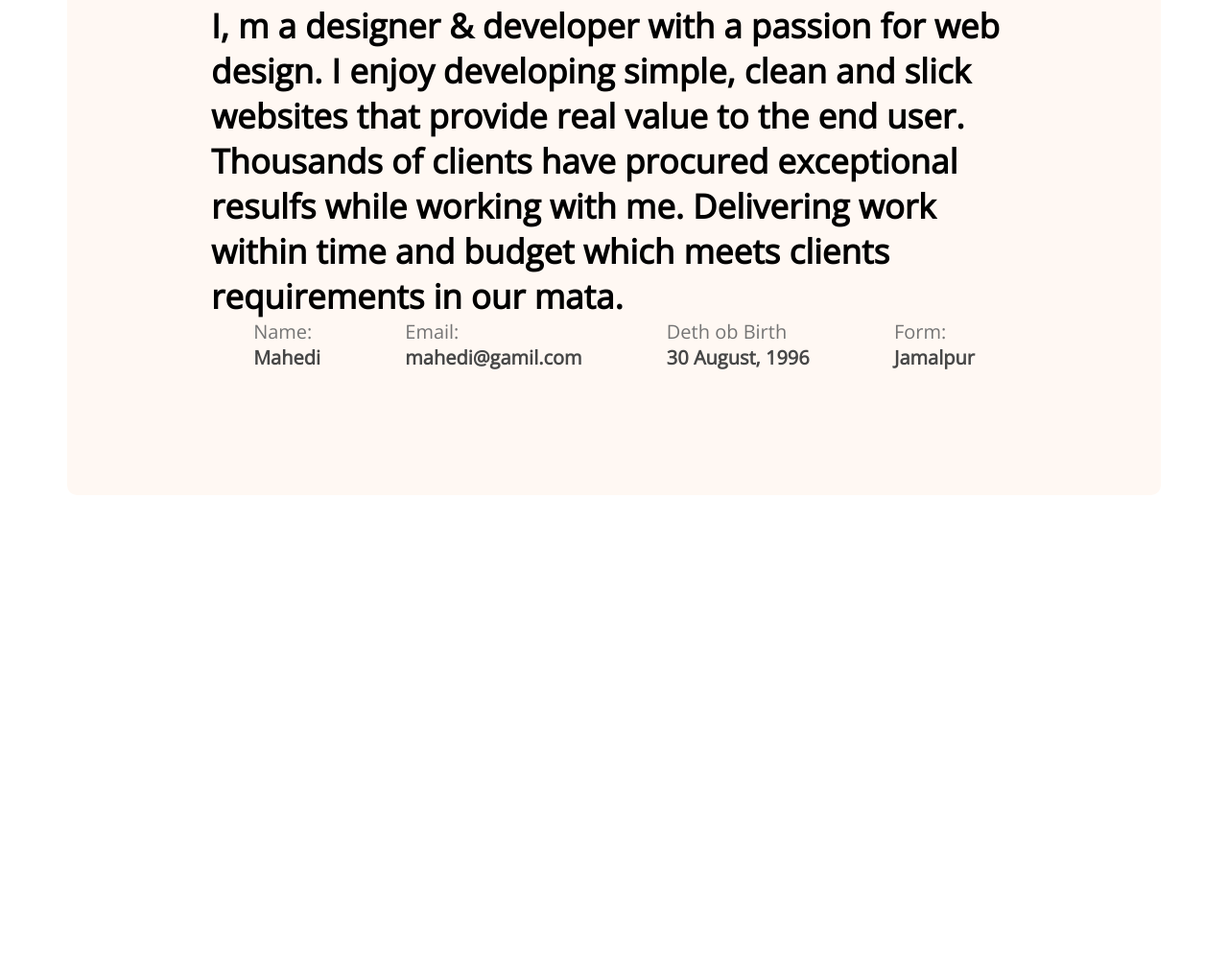
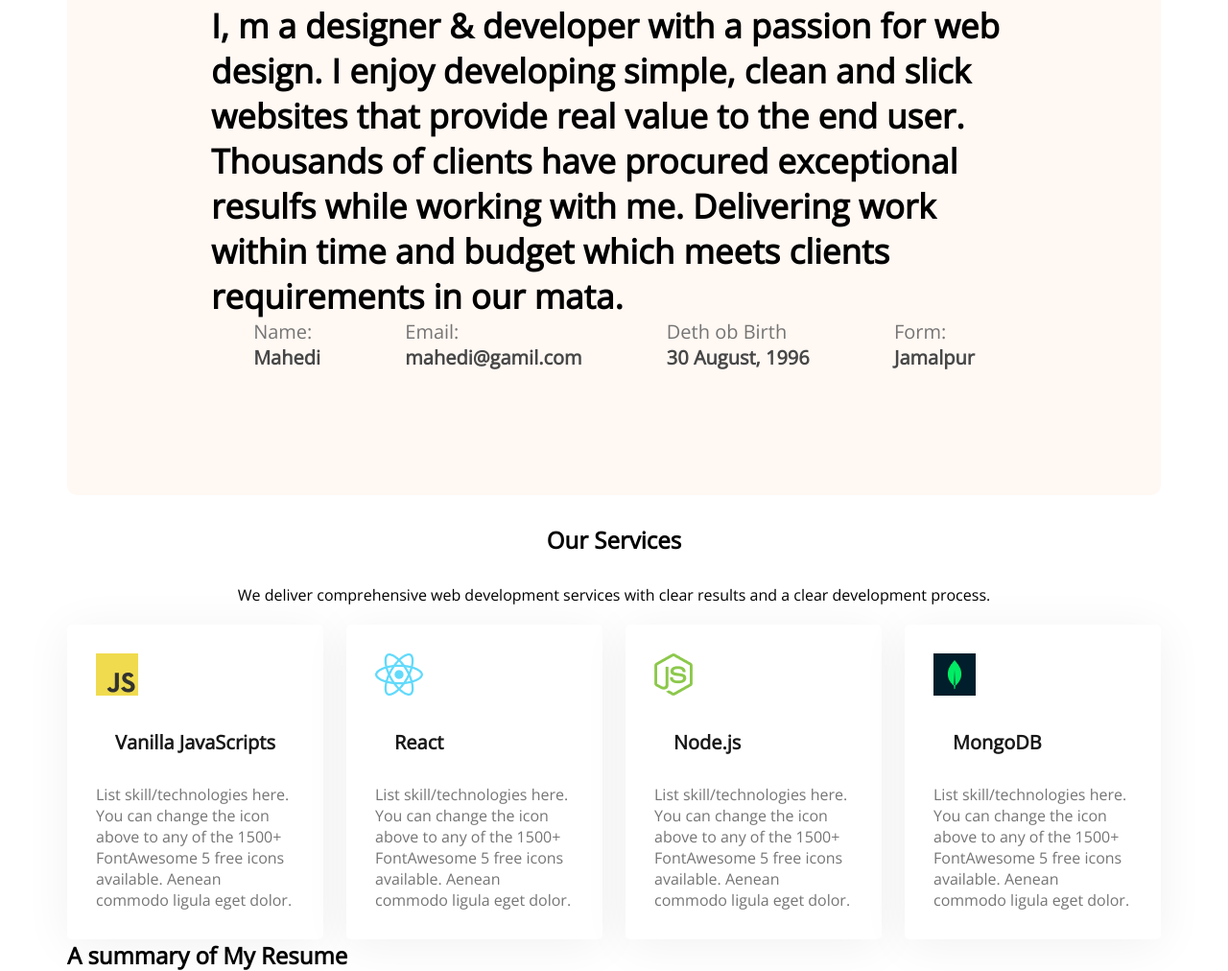
Before and after one commit to MahediCub/dev-portfolio, a plain HTML site: page index.html in a window 1280 px wide. Shown: the part 1182-2194 px from the top of the page at 96% size. Before the commit the page ends 1698 px from the top, so only its background shows below. Drawn offline with nearby package versions, Linux system fonts and the light colour scheme.

Commit message:
section added

```diff
--- a/index.html
+++ b/index.html
@@ -55,6 +55,36 @@
 
         </section>
 
+        <section class="what-i-do">
+            <h2 class="what-i-title">Our Services</h2>
+            <p class="whats-pe">We deliver comprehensive web development services with clear results and a clear development process.</p>
+            <div class="skills-section">
+                <div class="skills">
+                    <img src="images/icons/js.png" alt="java">
+                    <p class="skills-titlr">Vanilla JavaScripts</p>
+                    <p class="skills-descriptio">List skill/technologies here. You can change the icon above to any of the 1500+ FontAwesome 5 free icons available. Aenean commodo ligula eget dolor.</p>
+                </div>
+                <div class="skills">
+                    <img src="images/icons/react.png" alt="">
+                    <p class="skills-titlr">React</p>
+                    <p class="skills-descriptio">List skill/technologies here. You can change the icon above to any of the 1500+ FontAwesome 5 free icons available. Aenean commodo ligula eget dolor.</p>
+                </div>
+                <div class="skills">
+                    <img src="images/icons/nodejs.png" alt="">
+                    <p class="skills-titlr">Node.js</p>
+                    <p class="skills-descriptio">List skill/technologies here. You can change the icon above to any of the 1500+ FontAwesome 5 free icons available. Aenean commodo ligula eget dolor.</p>
+                </div>
+                <div class="skills">
+                    <img src="images/icons/mongo.png" alt="">
+                    <p class="skills-titlr">MongoDB</p>
+                    <p class="skills-descriptio">List skill/technologies here. You can change the icon above to any of the 1500+ FontAwesome 5 free icons available. Aenean commodo ligula eget dolor.</p>
+                </div>
+            </div>
+        </section>
+        <section class="resum">
+            <h2 class="resume-title">A summary of My Resume</h2>
+        </section>
+
     </main>
     <footer>
 
--- a/styles/portfolio.css
+++ b/styles/portfolio.css
@@ -100,3 +100,37 @@ main{
     font-size: 20px;
     color: #757575;
 }
+/* What i do */
+
+
+.what-i-title{
+    margin-top: 30px;
+    text-align: center;
+}
+.whats-pe{
+    text-align: center;
+    margin-top: 30px;
+    margin-bottom: 20px;
+}
+.skills-section{
+    display: flex;
+    gap: 24px;
+
+}
+.skills-titlr{
+    color: #181818;
+    font-weight: 700;
+    font-size: 20px;
+    margin: 30px 20px;
+}
+.skills-descriptio{
+    color: #757575;
+    font-weight: 400;
+    font-size: 16px;
+}
+.skills{
+    background: #FFFFFF;
+    box-shadow: 0px 6px 50px rgba(0, 0, 0, 0.06);
+    border-radius: 5px;
+    padding: 30px;
+}
```
